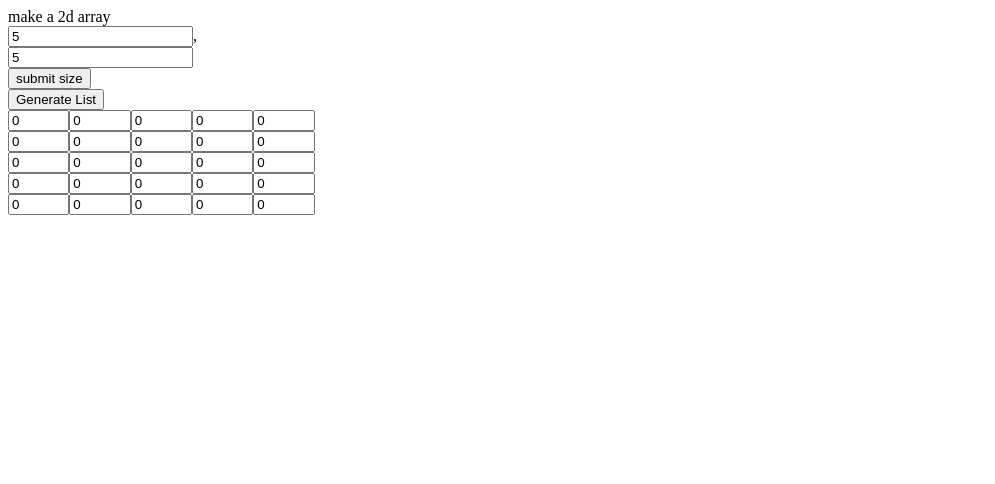
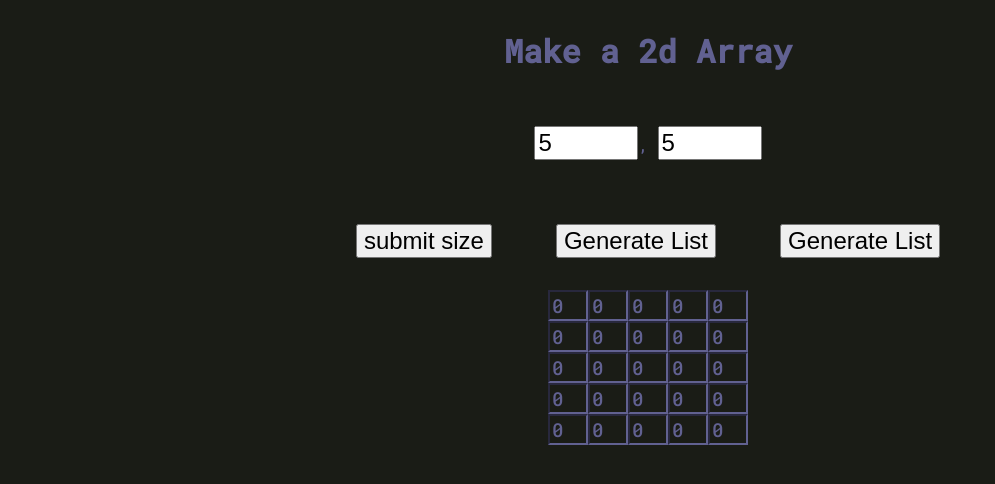
Before and after one commit to TheGetitGuy/2darraygenerator, a plain HTML site: page index.html in a window 1280 px wide. Both pictures are taken after typing "5", "5" into the empty fields and a click on the button "submit size". Shown: the whole page, without its empty margins (0-995 px from the left). Drawn offline with Linux system fonts and the light colour scheme.

Commit message:
Building out the Css

```diff
--- a/index.html
+++ b/index.html
@@ -6,28 +6,38 @@
   <meta name="viewport" content="width=device-width">
   <title>replit</title>
   <link href="style.css" rel="stylesheet" type="text/css" />
+  <link rel="preconnect" href="https://fonts.googleapis.com">
+  <link rel="preconnect" href="https://fonts.gstatic.com" crossorigin>
+  <link href="https://fonts.googleapis.com/css2?family=Roboto+Mono:wght@500&display=swap" rel="stylesheet">
 </head>
 
 <body>
-  make a 2d array
+
+  <div id='headerHolder'>
+    <h1>Make a 2d Array</h1>
+  </div>
 
   <div class='countHolder'>
-    <input type='number' id='xcount' pattern="\d*" maxlength="3">,</div>
-  <div class='countHolder'>
-    <input type='number' id='ycount' pattern="\d*" maxlength="3"></div>
+    <input type='number' id='xcount' pattern="\d*" maxlength="3">,
+    <input type='number' id='ycount' pattern="\d*" maxlength="3">
+  </div>
+  <div id='buttons'>
+    <button id='submitSize' onclick="submitSize()">submit size</button>
+    <button id='reset' onclick="resetGrid()">Generate List</button>
+    <button id='generateList' onclick="generateList()">Generate List</button>
+  </div>
+  <div id='result'>
 
-  <button id='submitSize' onclick="submitSize()">submit size</button>
-
-  <div id='result'>
-  <button id='generateList' onclick="generateList()">Generate List</button>
-  <div id='inputHolder'>
-  </div>
-  <div id='codeResult'></div>
+    <div id='inputHolder'>
+    </div>
+    <div id='codeResult'>
+    </div>
 
 
   </div>
 
 </body>
 
-  <script src="script.js"></script>
+<script src="script.js"></script>
+
 </html>
--- a/style.css
+++ b/style.css
@@ -1,7 +1,73 @@
+:root{
+  --purple: rgb(97,97,145);
+  --background: rgb(26,28,22);
+}
 html, body {
-  height: 100%;
-  width: 100%;
+  font-family: 'Roboto Mono', monospace;
+  width: 100vw;
+  overflow-x:hidden;
+}
+body{
+  display: flex;
+  flex-flow:column;
+  align-items:center;
+  text-align:center;
+  width:100%;
+  height:100%;
+  background: var(--background);
+  color:var(--purple);
+}
+.countHolder > input{
+  width:4em;
+
+  font-size: 1.5rem;
+}
+.countHolder {
+  width:100vw;
+  align-content: center;
+  margin: 2em auto;
+
+}
+
+#buttons {
+  flex-flow: row;
+  display: flex;
+  width: 90%;
+  justify-content: center;
+}
+button{
+  font-size: 1.5rem;
+  margin: 2rem;
+
 }
 .inputarray{
-  max-width: 4em;
+  font-family: 'Roboto Mono', monospace;
+  justify-content: center;
+  background: var(--background);
+  border-color:var(--purple);
+  color:var(--purple);
 }
+#result{
+  width : 90vw;
+  font-size: 1rem;
+
+}
+#inputHolder{
+  border-radius: 10px;
+  white-space: nowrap ;
+  overflow-x: auto;
+  font-family: 'Roboto Mono', monospace;
+
+}
+#inputHolder > input{
+  width:2rem;
+  font-size: 1.2rem;
+}
+#codeResult{
+  margin: 2em auto;
+  text-align: center;
+  word-wrap:break-word;
+}
+#headerHolder{
+  width:90%;
+}
```
